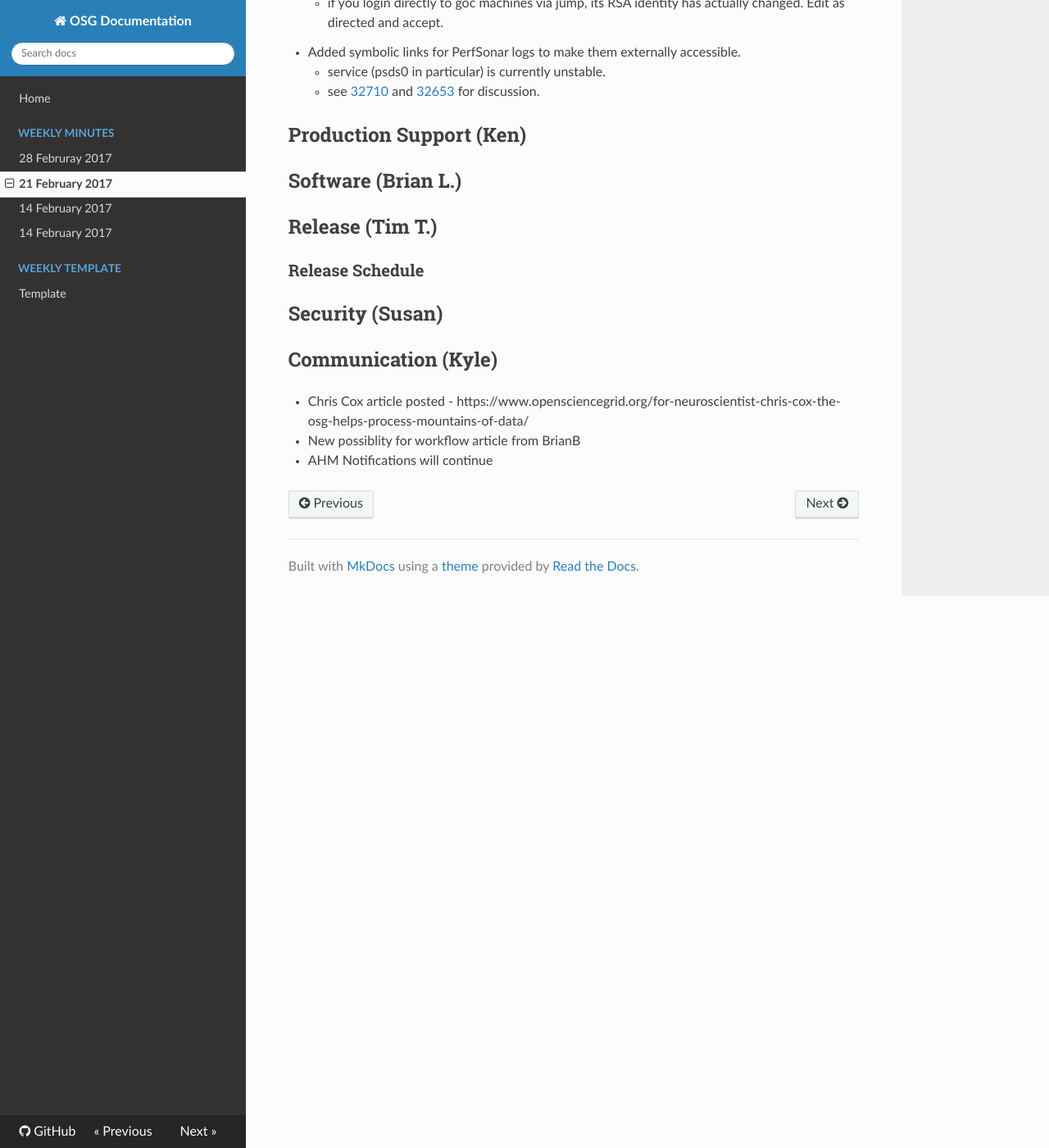
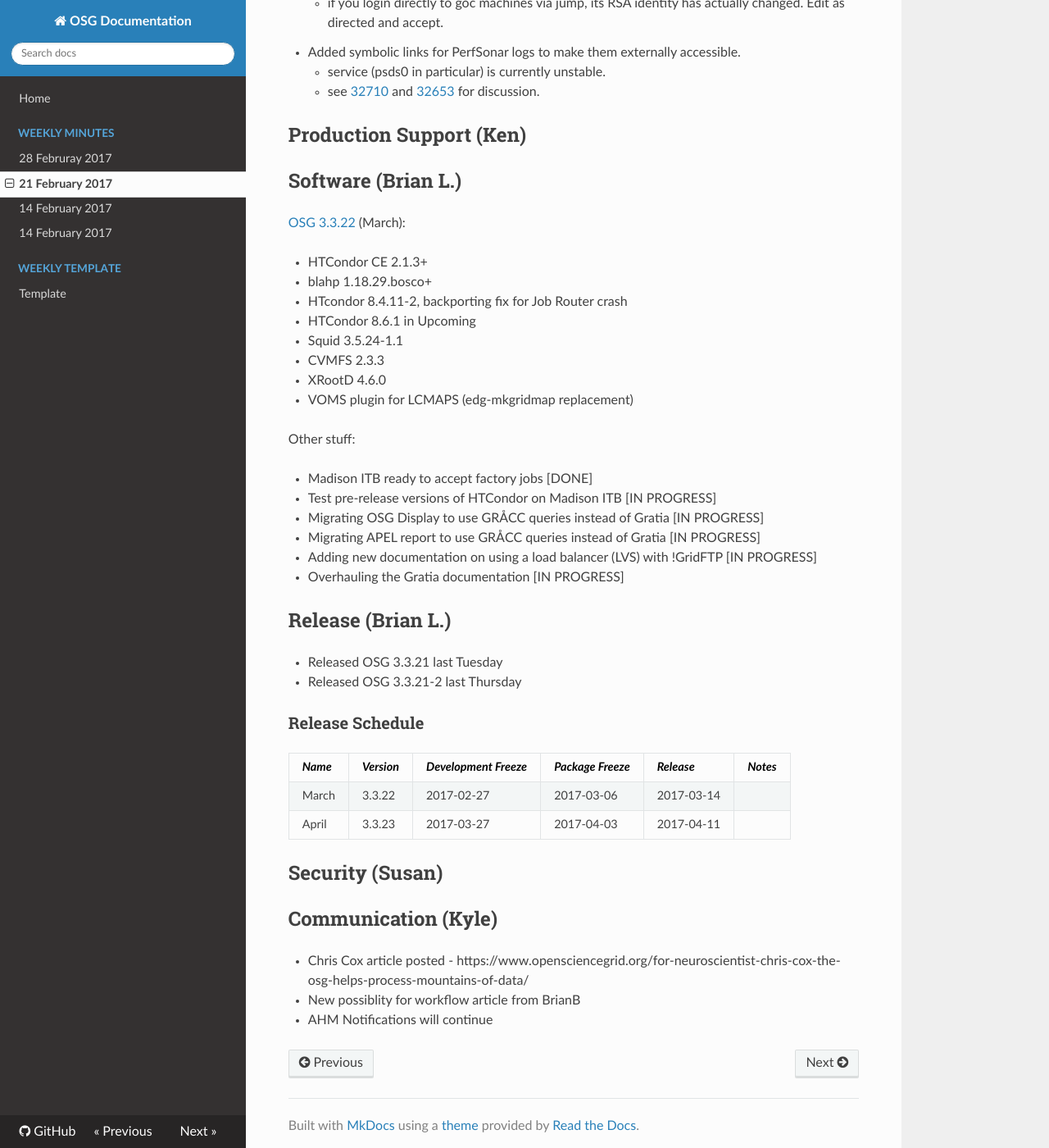
Before and after one commit to zsshah/production, an MkDocs documentation site: the page built from docs/WeeklyMinutes/21Feb2017.md, in a window 1280 px wide and 1400 px high, scrolled down 2671 px. Shown: the whole window at 82% size. Built offline with MkDocs 1.6.1, drawn with Linux system fonts in a browser that asks for light colours; nearby versions of some CDN libraries; old or Windows-style settings are respelled for this version of MkDocs.

Commit message:
Software and release updates

```diff
--- a/docs/WeeklyMinutes/21Feb2017.md
+++ b/docs/WeeklyMinutes/21Feb2017.md
@@ -49,12 +49,41 @@
       * see [32710](https://ticket.grid.iu.edu/32710) and [32653](https://ticket.grid.iu.edu/32653) for discussion.
 
 ## Production Support (Ken)
-
 ## Software (Brian L.)
 
+[OSG 3.3.22](https://jira.opensciencegrid.org/issues/?filter=15254) (March):
 
-## Release (Tim T.)
+   *   HTCondor CE 2.1.3+
+   *   blahp 1.18.29.bosco+
+   *   HTcondor 8.4.11-2, backporting fix for Job Router crash
+   *   HTCondor 8.6.1 in Upcoming
+   *   Squid 3.5.24-1.1
+   *   CVMFS 2.3.3
+   *   XRootD 4.6.0
+   *   VOMS plugin for LCMAPS (edg-mkgridmap replacement)
+
+Other stuff:
+
+   *   Madison ITB ready to accept factory jobs [DONE]
+   *   Test pre-release versions of HTCondor on Madison ITB [IN PROGRESS]
+   *   Migrating OSG Display to use GR&Aring;CC queries instead of Gratia [IN PROGRESS]
+   *   Migrating APEL report to use GR&Aring;CC queries instead of Gratia [IN PROGRESS]
+   *   Adding new documentation on using a load balancer (LVS) with !GridFTP [IN PROGRESS]
+   *   Overhauling the Gratia documentation [IN PROGRESS]
+
+## Release (Brian L.)
+
+-   Released OSG 3.3.21 last Tuesday
+-   Released OSG 3.3.21-2 last Thursday
+
 ### Release Schedule
+
+| *Name* | *Version* | *Development Freeze* | *Package Freeze* | *Release* | *Notes* |
+| ------ | --------- | -------------------- | ---------------- | --------- | ------- |
+| March | 3.3.22 | 2017-02-27 | 2017-03-06 | 2017-03-14 | |
+| April | 3.3.23 | 2017-03-27 | 2017-04-03 | 2017-04-11 | |
+
+
 
 ## Security (Susan)
 
```
